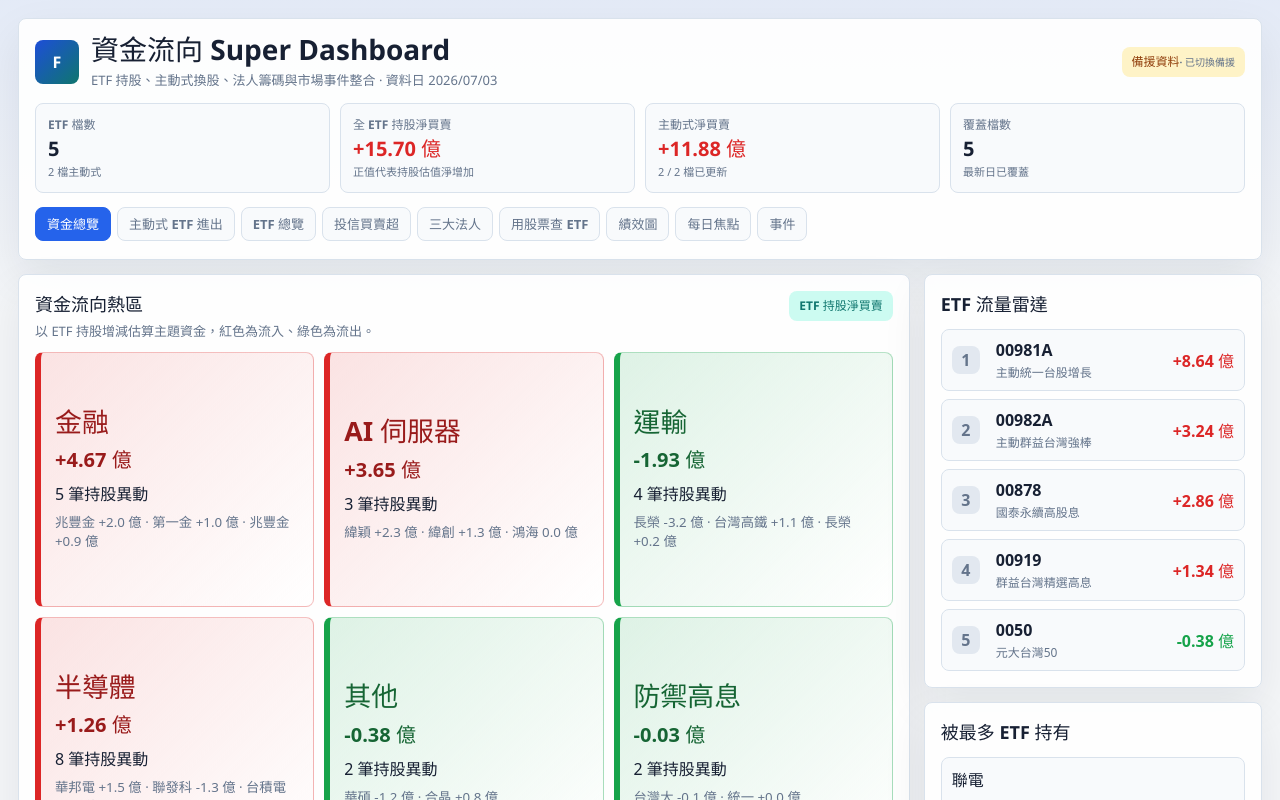
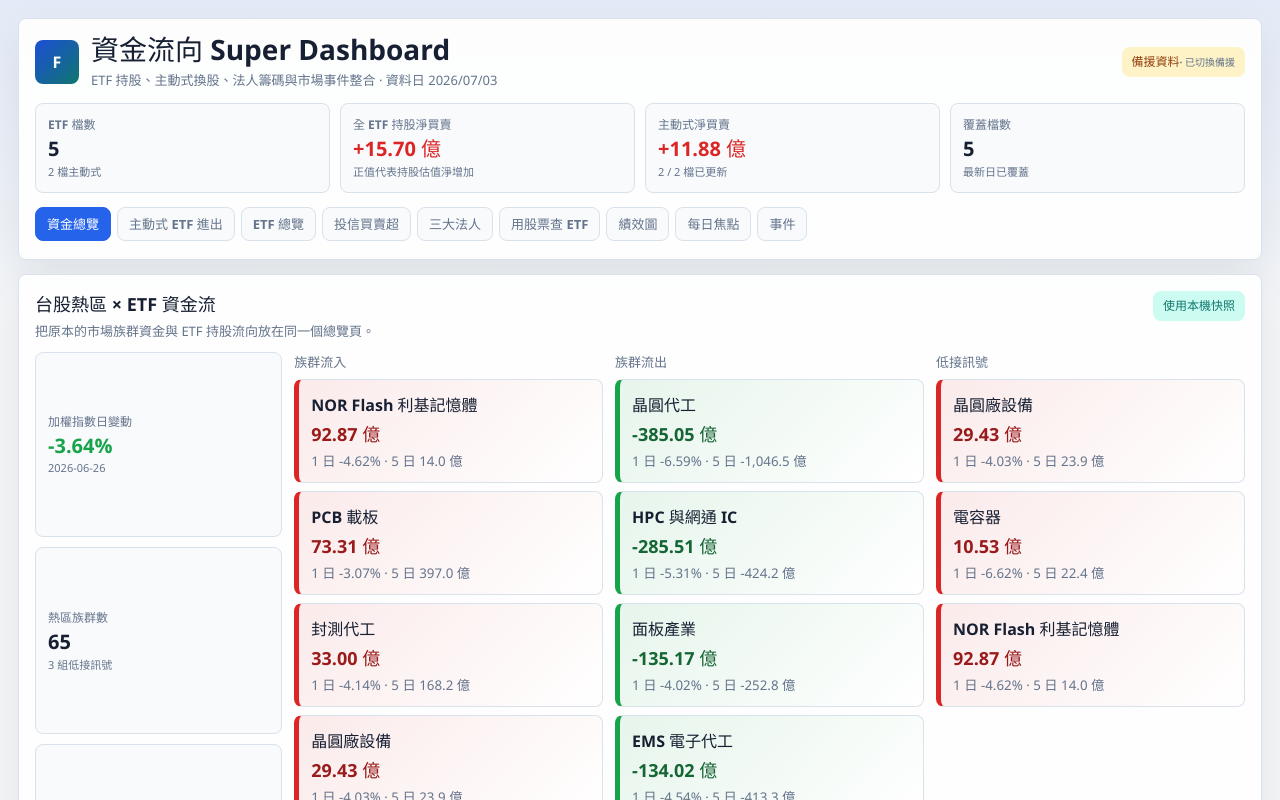
Before and after one commit to ChunYu8866/stock-temp, a React (Vite) app: page / in a window 1280 px wide. Shown: the top 800 px of the page. Built offline with nearby package versions, Linux system fonts and the light colour scheme; no server answers.

Commit message:
Combine sector heat and ETF flows

```diff
--- a/src/App.js
+++ b/src/App.js
@@ -81,6 +81,38 @@ function usePrimaryData() {
       })
       .catch((error) => {
         if (!cancelled) setState({ data: DEMO_DATA, source: 'demo', loading: false, error: error.message });
+      });
+    return () => {
+      cancelled = true;
+    };
+  }, []);
+  return state;
+}
+
+function useSectorData() {
+  const [state, setState] = useState({ data: null, source: 'loading', loading: true, error: null });
+  useEffect(() => {
+    let cancelled = false;
+    fetch(`${base}api/sector-rotation`, { cache: 'no-store' })
+      .then((response) => {
+        if (!response.ok) throw new Error(`HTTP ${response.status}`);
+        return response.json();
+      })
+      .then((payload) => {
+        if (!cancelled) setState({ data: payload, source: 'live', loading: false, error: null });
+      })
+      .catch((apiError) => {
+        fetch(`${base}data/latest.json`, { cache: 'no-store' })
+          .then((response) => {
+            if (!response.ok) throw new Error(`HTTP ${response.status}`);
+            return response.json();
+          })
+          .then((payload) => {
+            if (!cancelled) setState({ data: payload, source: 'snapshot', loading: false, error: null });
+          })
+          .catch((snapshotError) => {
+            if (!cancelled) setState({ data: null, source: 'demo', loading: false, error: `${apiError.message}; ${snapshotError.message}` });
+          });
       });
     return () => {
       cancelled = true;
@@ -201,6 +233,56 @@ function computeFlowBuckets(data) {
       leaders: bucket.leaders.sort((a, b) => Math.abs(b.money || 0) - Math.abs(a.money || 0)).slice(0, 3),
     }))
     .sort((a, b) => Math.abs(b.money) - Math.abs(a.money));
+}
+
+function sectorToneClass(sector) {
+  if (sector?.category === 'green' || Number(sector?.net_1d_yi) > 0) return 'flow-in';
+  if (sector?.category === 'red' || Number(sector?.net_1d_yi) < 0) return 'flow-out';
+  return 'neutral';
+}
+
+function MarketHeatPanel({ sectorState }) {
+  const sectors = sectorState.data?.sectors || [];
+  const topIn = [...sectors].sort((a, b) => Number(b.net_1d_yi || 0) - Number(a.net_1d_yi || 0)).slice(0, 5);
+  const topOut = [...sectors].sort((a, b) => Number(a.net_1d_yi || 0) - Number(b.net_1d_yi || 0)).slice(0, 5);
+  const bottomFishing = sectors.filter((sector) => sector.is_bottom_fishing).slice(0, 5);
+  const marketChg = sectorState.data?.marketChg1d;
+  const statusText = sectorState.loading ? '熱區載入中' : sectorState.source === 'live' ? '熱區已更新' : sectorState.data ? '使用本機快照' : '熱區待更新';
+
+  const sectorCard = (sector) => el('div', { key: sector.name, className: cx('sector-card', sectorToneClass(sector)) },
+    el('strong', null, sector.name),
+    el('b', null, `${fmtNum(sector.net_1d_yi, 2)} 億`),
+    el('small', null, `1 日 ${fmtPct(sector.chg_1d)} · 5 日 ${fmtNum(sector.net_5d_yi, 1)} 億`)
+  );
+
+  return el('section', { className: 'panel market-merge-panel' },
+    el('div', { className: 'panel-title' },
+      el('div', null,
+        el('h2', null, '台股熱區 × ETF 資金流'),
+        el('p', null, '把原本的市場族群資金與 ETF 持股流向放在同一個總覽頁。')
+      ),
+      el('span', { className: 'hint-pill' }, statusText)
+    ),
+    el('div', { className: 'merge-grid' },
+      el('div', { className: 'merge-summary' },
+        kpi('加權指數日變動', marketChg == null ? '—' : fmtPct(marketChg), sectorState.data?.date || '等待資料', tone(marketChg)),
+        kpi('熱區族群數', fmtNum(sectors.length), bottomFishing.length ? `${fmtNum(bottomFishing.length)} 組低接訊號` : '市場族群掃描'),
+        kpi('ETF 檢視模式', '同頁整合', '下方接續 ETF 資金總覽')
+      ),
+      el('div', { className: 'sector-column' },
+        el('h3', null, '族群流入'),
+        topIn.length ? topIn.map(sectorCard) : el('p', { className: 'empty' }, '尚無熱區資料')
+      ),
+      el('div', { className: 'sector-column' },
+        el('h3', null, '族群流出'),
+        topOut.length ? topOut.map(sectorCard) : el('p', { className: 'empty' }, '尚無熱區資料')
+      ),
+      el('div', { className: 'sector-column' },
+        el('h3', null, '低接訊號'),
+        bottomFishing.length ? bottomFishing.map(sectorCard) : el('p', { className: 'empty' }, '目前沒有明顯低接訊號')
+      )
+    )
+  );
 }
 
 function FlowOverview({ data, onEtf, onStock }) {
@@ -934,6 +1016,7 @@ function InteractiveLineChart({ series, height = 240, valueSuffix = '', baseline
 
 function App() {
   const dataState = usePrimaryData();
+  const sectorState = useSectorData();
   const data = dataState.data;
   const [tab, setTab] = useState('flow');
   const [selectedEtf, setSelectedEtf] = useState(null);
@@ -952,7 +1035,10 @@ function App() {
   return el(React.Fragment, null,
     el('main', { className: 'app-shell' },
       el(Header, { dataState, activeTab: tab, onTab: setTab }),
-      tab === 'flow' ? el(FlowOverview, { data, onEtf: openEtf, onStock: openStock }) : null,
+      tab === 'flow' ? el(React.Fragment, null,
+        el(MarketHeatPanel, { sectorState }),
+        el(FlowOverview, { data, onEtf: openEtf, onStock: openStock })
+      ) : null,
       tab === 'active' ? el(ActiveMoves, { data, onEtf: openEtf }) : null,
       tab === 'etf' ? el(EtfOverview, { data, onEtf: openEtf }) : null,
       tab === 'rank' ? el(RankView, { data, onStock: openStock }) : null,
--- a/src/styles.css
+++ b/src/styles.css
@@ -427,6 +427,82 @@ p {
 
 .flow-tile small {
   line-height: 1.4;
+}
+
+.market-merge-panel {
+  margin-bottom: 14px;
+}
+
+.merge-grid {
+  display: grid;
+  grid-template-columns: minmax(230px, 0.8fr) repeat(3, minmax(0, 1fr));
+  gap: 12px;
+  align-items: stretch;
+}
+
+.merge-summary {
+  display: grid;
+  gap: 10px;
+}
+
+.sector-column {
+  min-width: 0;
+  display: flex;
+  flex-direction: column;
+  gap: 8px;
+}
+
+.sector-column h3 {
+  margin: 0;
+  color: var(--muted);
+  font-size: 13px;
+}
+
+.sector-card {
+  min-width: 0;
+  min-height: 86px;
+  padding: 12px;
+  display: grid;
+  gap: 5px;
+  border-radius: 8px;
+  background: #fff;
+  border: 1px solid var(--line);
+}
+
+.sector-card.flow-in {
+  border-left: 5px solid #dc2626;
+  background: linear-gradient(135deg, rgba(220, 38, 38, 0.09), #fff);
+}
+
+.sector-card.flow-out {
+  border-left: 5px solid #16a34a;
+  background: linear-gradient(135deg, rgba(22, 163, 74, 0.1), #fff);
+}
+
+.sector-card.neutral {
+  border-left: 5px solid #64748b;
+}
+
+.sector-card strong {
+  min-width: 0;
+  overflow-wrap: anywhere;
+}
+
+.sector-card b {
+  font-size: 18px;
+}
+
+.sector-card small {
+  color: var(--muted);
+  line-height: 1.35;
+}
+
+.sector-card.flow-in b {
+  color: #991b1b;
+}
+
+.sector-card.flow-out b {
+  color: #166534;
 }
 
 .rank-list,
@@ -862,6 +938,10 @@ footer {
     grid-template-columns: 1fr;
   }
 
+  .merge-grid {
+    grid-template-columns: repeat(2, minmax(0, 1fr));
+  }
+
   .wide {
     grid-row: auto;
   }
@@ -914,6 +994,7 @@ footer {
   .drawer-kpis,
   .mini-kpis,
   .move-cols,
+  .merge-grid,
   .flow-tiles {
     grid-template-columns: 1fr;
   }
```
